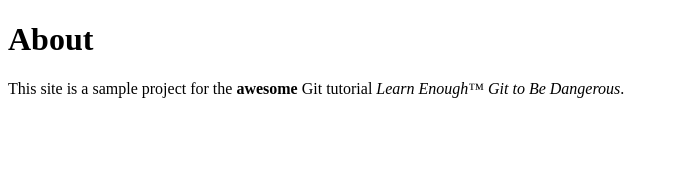
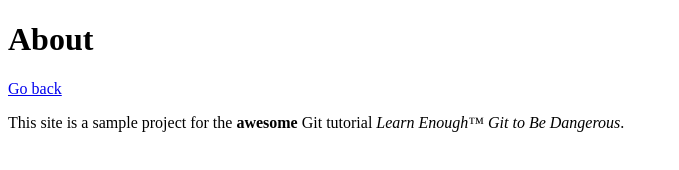
Before and after one commit to mayurshrivastava1407/website, a plain HTML site: page about.html in a window 1280 px wide. Shown: the whole page, without its empty margins (0-679 px from the left). Drawn offline with Linux system fonts and the light colour scheme.

Commit message:
added link

```diff
--- a/about.html
+++ b/about.html
@@ -5,6 +5,7 @@
   </head>
   <body>
     <h1>About</h1>
+    <a href="https://mayurshrivastava1407.github.io/website/">Go back</a>
     <p>
       This site is a sample project for the <strong>awesome</strong> Git
       tutorial <em>Learn Enough™ Git to Be Dangerous</em>.
```
